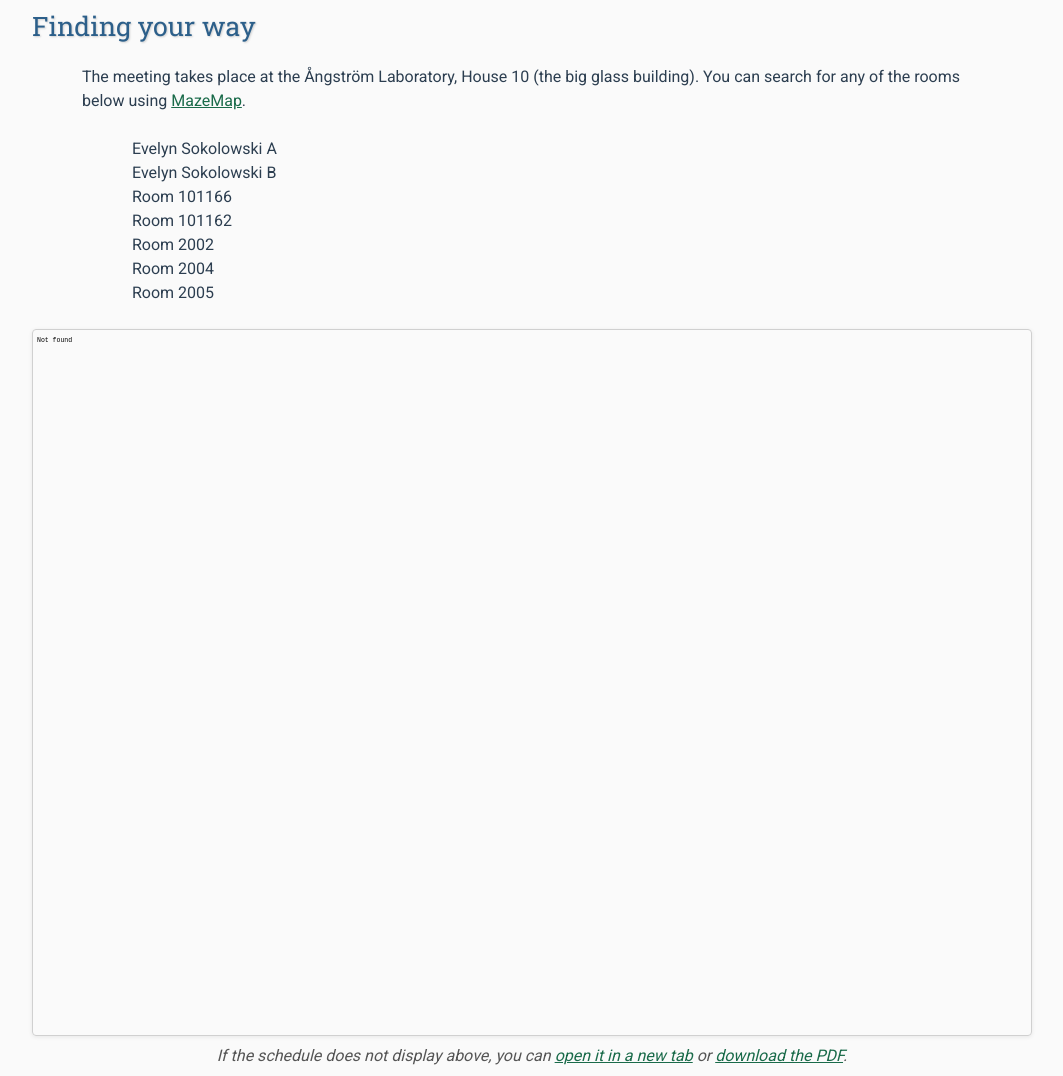
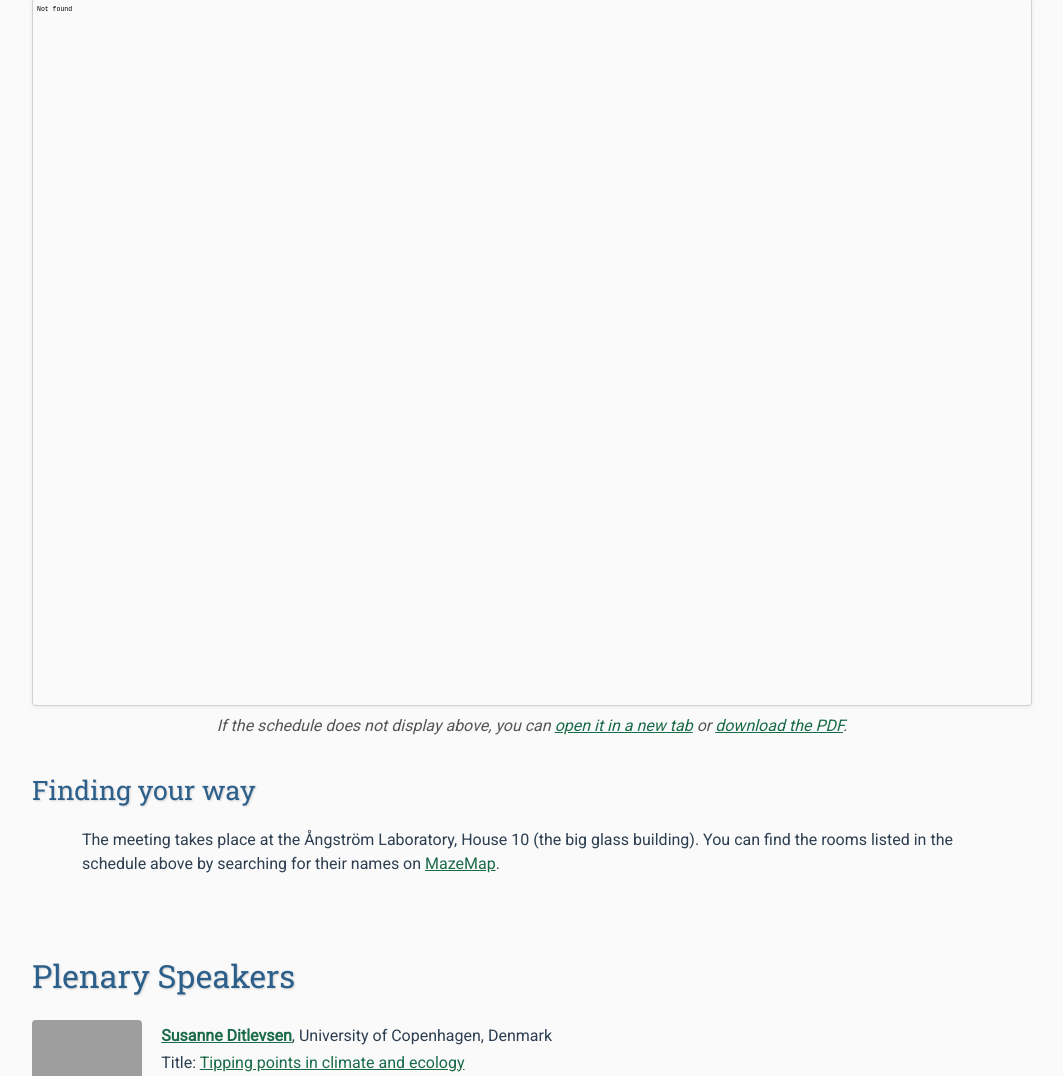
Before and after one commit to nordic-biomathematics/nordic-biomathematics.github.io, a plain HTML site: page index.html in a window 1280 px wide. Shown: the part 1104-2180 px from the top of the page, without its empty margins (108-1171 px from the left). Drawn offline with Linux system fonts and the light colour scheme; grey boxes are pictures that could not be loaded.

Commit message:
Clarify MazeMap room search wording

```diff
--- a/index.html
+++ b/index.html
@@ -90,22 +90,6 @@
                 talks, and a symposium dinner on the evening of 3 December.
             </p>
 
-        <h3>Finding your way</h3>
-        <p>
-            The meeting takes place at the Ångström Laboratory, House 10 (the big glass building). You can search
-            for any of the rooms below using
-            <a href="https://use.mazemap.com/#v=1&campusid=49&zlevel=1&center=17.630109,59.858393&zoom=12.4" target="_blank" rel="noopener noreferrer">MazeMap</a>.
-        </p>
-        <ul>
-            <li>Evelyn Sokolowski A</li>
-            <li>Evelyn Sokolowski B</li>
-            <li>Room 101166</li>
-            <li>Room 101162</li>
-            <li>Room 2002</li>
-            <li>Room 2004</li>
-            <li>Room 2005</li>
-        </ul>
-
         <div class="pdf-embed">
             <div class="pdf-scaler">
                 <iframe src="assets/schedule.pdf#view=FitH&toolbar=0" title="Meeting schedule" class="pdf-frame"></iframe>
@@ -115,6 +99,13 @@
             If the schedule does not display above, you can
             <a href="assets/schedule.pdf" target="_blank" rel="noopener noreferrer">open it in a new tab</a>
             or <a href="assets/schedule.pdf" download>download the PDF</a>.
+        </p>
+
+        <h3>Finding your way</h3>
+        <p>
+            The meeting takes place at the Ångström Laboratory, House 10 (the big glass building). You can find
+            the rooms listed in the schedule above by searching for their names on
+            <a href="https://use.mazemap.com/#v=1&campusid=49&zlevel=1&center=17.630109,59.858393&zoom=12.4" target="_blank" rel="noopener noreferrer">MazeMap</a>.
         </p>
     </section>
 
```
